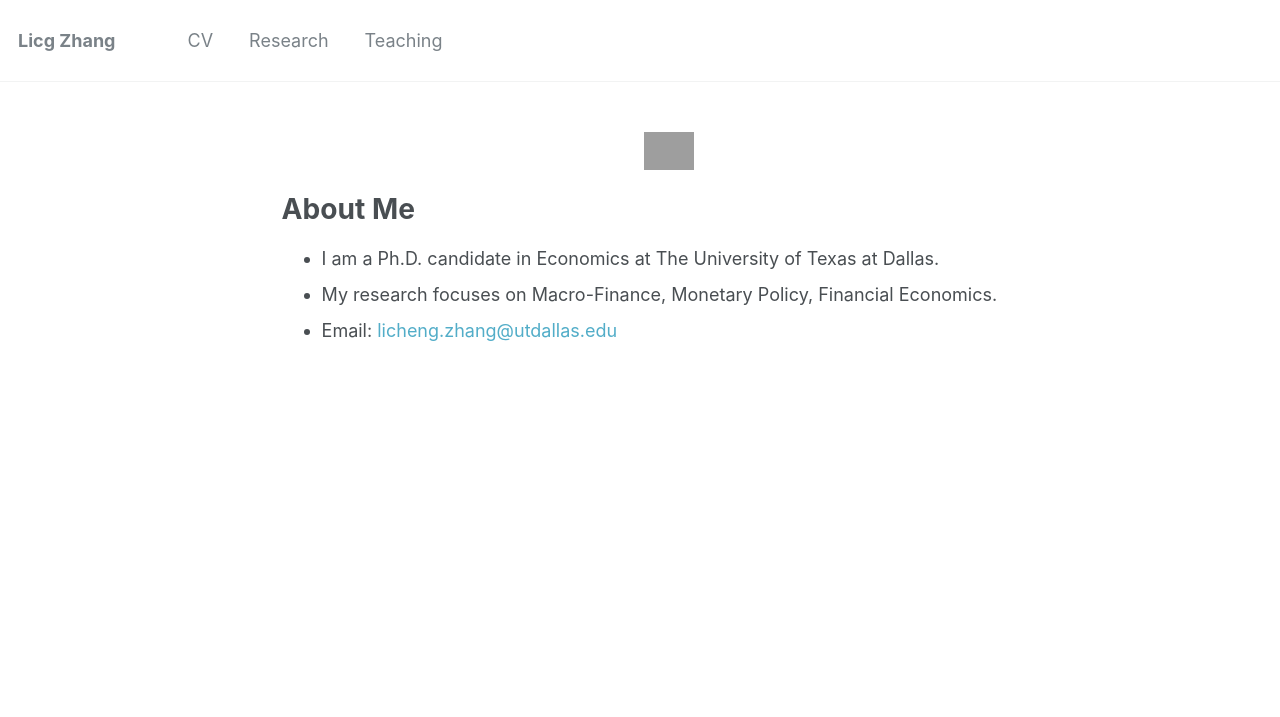
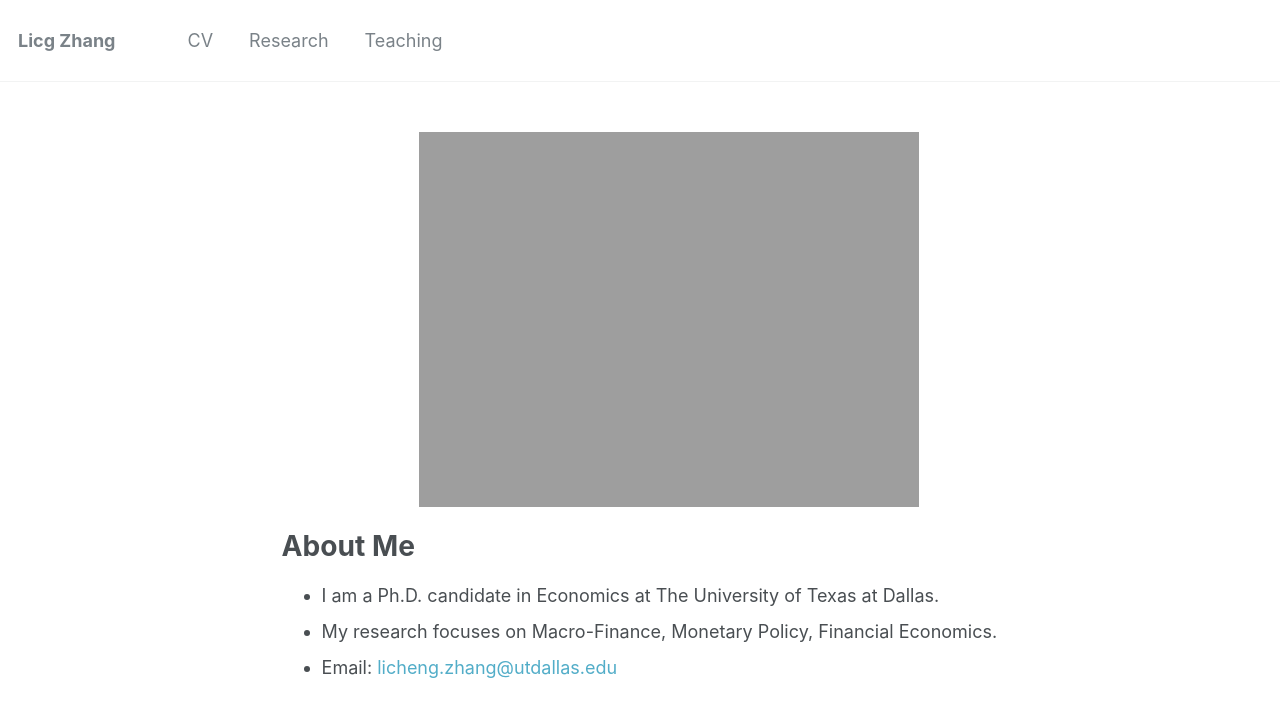
Before and after one commit to lichengzh/lichengzh.github.io, a Jekyll site: the page built from _pages/about.md, in a window 1280 px wide. Shown: the top 717 px of the page. Built offline with Jekyll 4.4.1, drawn with Linux system fonts in a browser that asks for light colours.

Commit message:
Update about.md

```diff
--- a/_pages/about.md
+++ b/_pages/about.md
@@ -9,7 +9,7 @@ redirect_from:
 ---
 
 <p align="center">
-  <img src="https://lichengzh.github.io/files/IMG_3229.JPG?raw=true" alt="Photo" style="width: 50px;"/>
+  <img src="https://lichengzh.github.io/files/IMG_3229.JPG?raw=true" alt="Photo" style="width: 500px;"/>
 </p>
 
 # About Me
```
